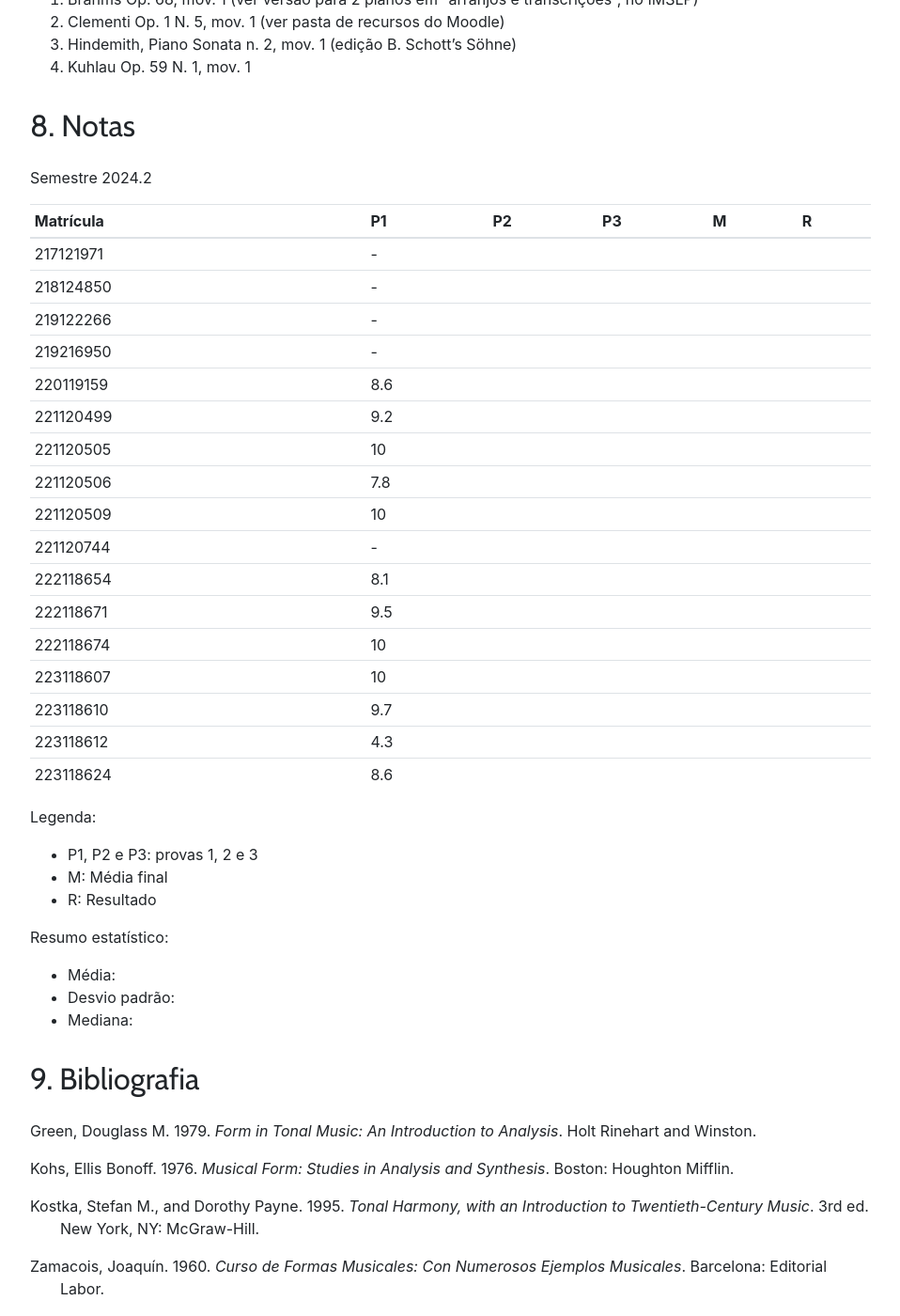
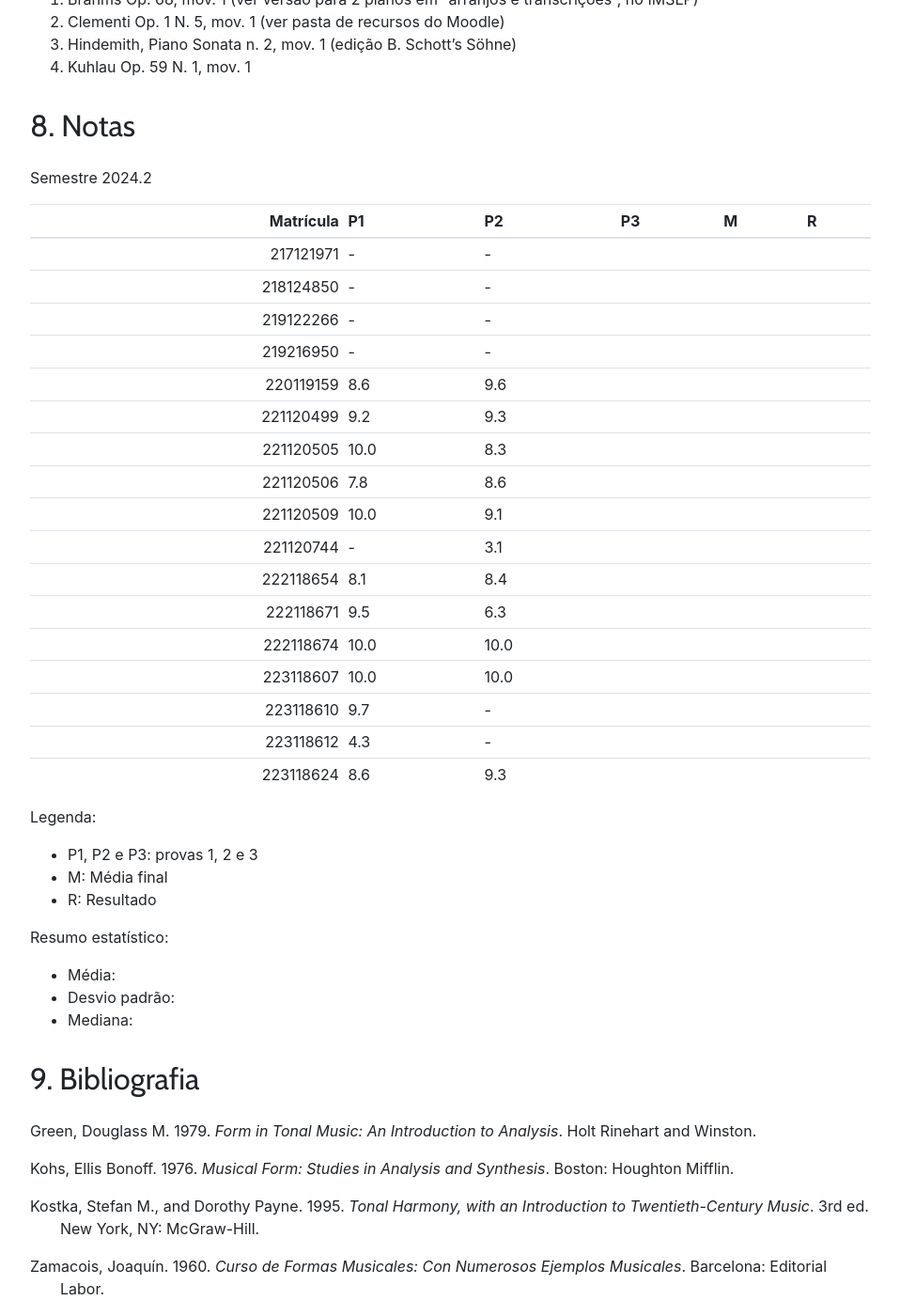
Before and after one commit to kroger/genosmus, a Jekyll site: the page built from _marcos/musa72.md, in a window 1280 px wide and 1400 px high, scrolled down 4904 px. Shown: the whole window at 94% size, without its empty margins (68-1026 px from the left). Built offline with Jekyll 4.4.1, drawn with Linux system fonts in a browser that asks for light colours; nearby versions of some CDN libraries; the table of contents is made by our own code.

Commit message:
Insere notas prova 2
- LEM 2 e 4
- 2024.2

```diff
--- a/_marcos/musa72.md
+++ b/_marcos/musa72.md
@@ -192,24 +192,24 @@
 Semestre 2024.2
 
 | Matrícula | P1   | P2   | P3   | M    | R    |
-| --------- | :--- | :--- | :--- | :--- | :--- |
-| 217121971 | -    |      |      |      |      |
-| 218124850 | -    |      |      |      |      |
-| 219122266 | -    |      |      |      |      |
-| 219216950 | -    |      |      |      |      |
-| 220119159 | 8.6  |      |      |      |      |
-| 221120499 | 9.2  |      |      |      |      |
-| 221120505 | 10   |      |      |      |      |
-| 221120506 | 7.8  |      |      |      |      |
-| 221120509 | 10   |      |      |      |      |
-| 221120744 | -    |      |      |      |      |
-| 222118654 | 8.1  |      |      |      |      |
-| 222118671 | 9.5  |      |      |      |      |
-| 222118674 | 10   |      |      |      |      |
-| 223118607 | 10   |      |      |      |      |
-| 223118610 | 9.7  |      |      |      |      |
-| 223118612 | 4.3  |      |      |      |      |
-| 223118624 | 8.6  |      |      |      |      |
+| --------: | :--- | :--- | :--- | :--- | :--- |
+| 217121971 | -    | -    |      |      |      |
+| 218124850 | -    | -    |      |      |      |
+| 219122266 | -    | -    |      |      |      |
+| 219216950 | -    | -    |      |      |      |
+| 220119159 | 8.6  | 9.6  |      |      |      |
+| 221120499 | 9.2  | 9.3  |      |      |      |
+| 221120505 | 10.0 | 8.3  |      |      |      |
+| 221120506 | 7.8  | 8.6  |      |      |      |
+| 221120509 | 10.0 | 9.1  |      |      |      |
+| 221120744 | -    | 3.1  |      |      |      |
+| 222118654 | 8.1  | 8.4  |      |      |      |
+| 222118671 | 9.5  | 6.3  |      |      |      |
+| 222118674 | 10.0 | 10.0 |      |      |      |
+| 223118607 | 10.0 | 10.0 |      |      |      |
+| 223118610 | 9.7  | -    |      |      |      |
+| 223118612 | 4.3  | -    |      |      |      |
+| 223118624 | 8.6  | 9.3  |      |      |      |
 {: .table .table-sm}
 
 Legenda:
```
Also changed, not shown: _marcos/musa70.md (+16 -16 lines).
